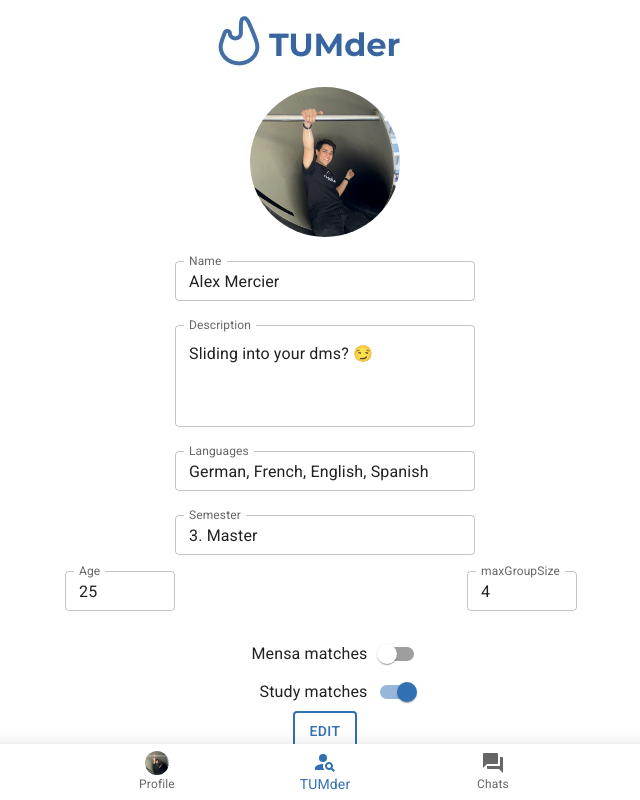
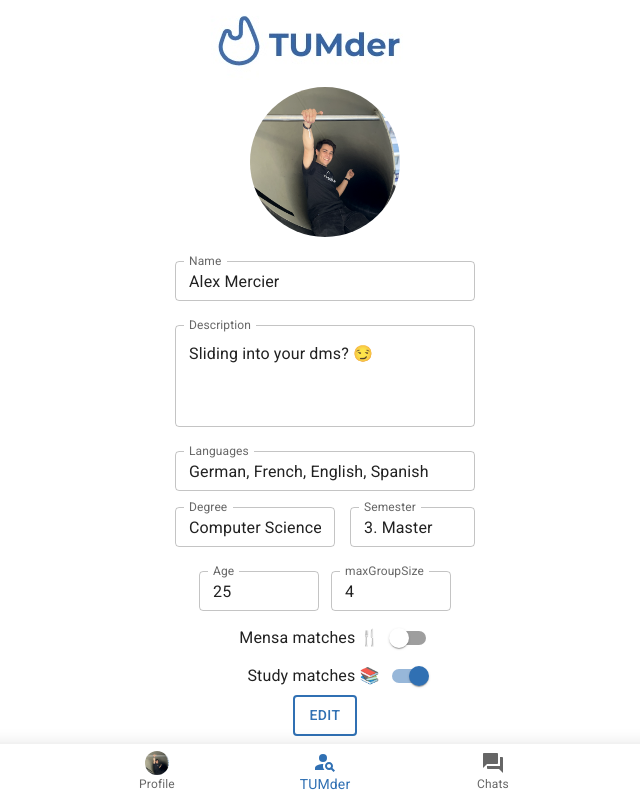
Before and after one commit to AleMer97/TUMder, a React (Create React App) app in the folder create-react-app/: page /profile in a window 1280 px wide. Shown: the whole page, without its empty margins (315-955 px from the left). Built offline with nearby package versions, Linux system fonts and the light colour scheme.

Commit message:
centered a div

```diff
--- a/create-react-app/src/TumderCard.js
+++ b/create-react-app/src/TumderCard.js
@@ -115,7 +115,7 @@ export default function TumderCards ({filteredUser}) {
                     </Typography>
                     <List>
                       <Grid container direction='row'>
-                      <Grid item xs={7.5} component='div'>
+                      <Grid item xs={7} component='div'>
                         <ListItem disablePadding>
                           <ListItemIcon sx={{minWidth: 40}}>
                             <SchoolIcon sx={{color: '#0065bd'}} />
@@ -129,7 +129,7 @@ export default function TumderCards ({filteredUser}) {
                           <ListItemText primary={student.language} />
                         </ListItem>
                       </Grid>
-                      <Grid item xs={4.5} component='div' >
+                      <Grid item xs={5} component='div' >
                         <Stack spacing={0.5} direction='column'>
                             {student.searchesForStudy ?
                               <Chip label="Study Match 📚" color="success" variant='filled' /> :
--- a/create-react-app/src/pages/Profile.js
+++ b/create-react-app/src/pages/Profile.js
@@ -79,19 +79,14 @@ export default function Profile({student}) {
         />
       </Grid>
 
-      <Grid item mb={3}>
-        <TextField
-          sx={{width: '300px'}}
-          size="small"
-          label="Semester"
-          value={student.semester}
-        />
-      </Grid>
+
 
       <Grid
         container
         spacing={1}
+        sx={{width: '300px'}}
         justifyContent="center"
+        ml={0}
         mb={3}
       >
         <Grid
@@ -99,9 +94,32 @@ export default function Profile({student}) {
           direction='row'
           justifyContent='space-between'
         >
+          <Grid item mb={3}>
+            <TextField
+              sx={{width: '160px'}}
+              size="small"
+              label="Degree"
+              value={student.degree}
+            />
+          </Grid>
+          <Grid item mb={3}>
+            <TextField
+              sx={{width: '125px'}}
+              size="small"
+              label="Semester"
+              value={student.semester}
+            />
+          </Grid>
+        </Grid>
+        <Grid
+          container
+          direction='row'
+          justifyContent='space-between'
+        >
+
           <Grid item >
             <TextField
-              sx={{width: '110px', marginLeft: 3}}
+              sx={{width: '120px', marginLeft: 3}}
               size="small"
               label="Age"
               value={student.age}
@@ -109,7 +127,7 @@ export default function Profile({student}) {
           </Grid>
           <Grid item >
             <TextField
-              sx={{width: '110px', marginRight: 3}}
+              sx={{width: '120px', marginRight: 3}}
               size="small"
               label="maxGroupSize"
               value={student.maxGroupSize}
@@ -119,12 +137,12 @@ export default function Profile({student}) {
       </Grid>
 
 
-      <Grid item  alignItems='flex-start'>
+      <Grid item mt={-2} alignItems='flex-start'>
         <FormGroup>
           <FormControlLabel
             value="start"
             control={<Switch color="primary" />}
-            label="Mensa matches"
+            label="Mensa matches 🍴"
             labelPlacement="start"
             checked={checkedMensa}
             onChange={handleMensa}
@@ -132,7 +150,7 @@ export default function Profile({student}) {
           <FormControlLabel
             value="start"
             control={<Switch color="primary" />}
-            label="Study matches"
+            label="Study matches 📚"
             labelPlacement="start"
             checked={checkedStudy}
             onChange={handleStudy}
```
